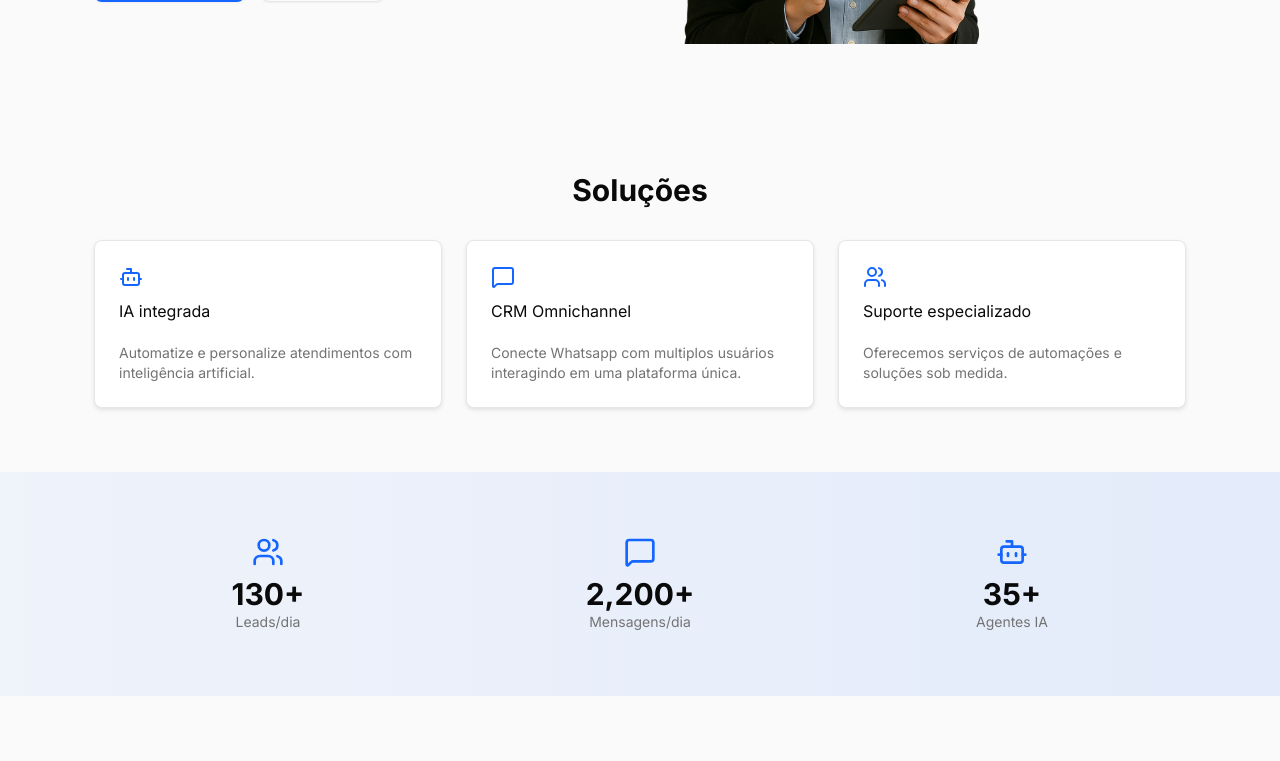
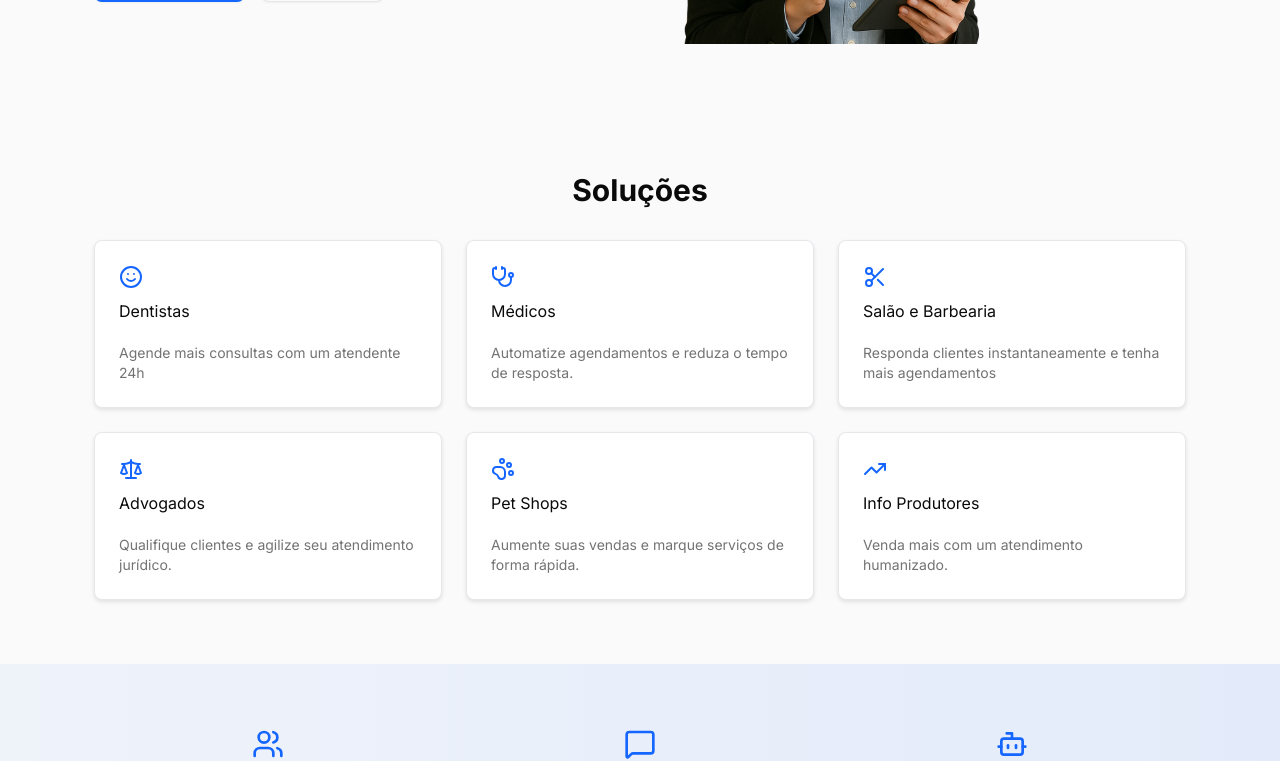
Before and after one commit to Evoluke/agent-plugandplay, a Next.js app: page / in a window 1280 px wide. Shown: the part 441-1202 px from the top of the page. Built offline with nearby package versions, Linux system fonts and the light colour scheme; no server answers.

Commit message:
feat: list target segments on landing solutions

```diff
--- a/components/landing/Features.tsx
+++ b/components/landing/Features.tsx
@@ -2,24 +2,45 @@
 
 import { useEffect, useRef } from "react";
 import { Card, CardHeader, CardTitle, CardContent } from "@/components/ui/card";
-import { Bot, MessageSquare, Users } from "lucide-react";
+import {
+  Smile,
+  Stethoscope,
+  Scissors,
+  Scale,
+  PawPrint,
+  TrendingUp,
+} from "lucide-react";
 
 const items = [
   {
-    title: "IA integrada",
-    description:
-      "Automatize e personalize atendimentos com inteligência artificial.",
-    icon: Bot,
+    title: "Dentistas",
+    description: "Agende mais consultas com um atendente 24h",
+    icon: Smile,
   },
   {
-    title: "CRM Omnichannel",
-    description: "Conecte Whatsapp com multiplos usuários interagindo em uma plataforma única.",
-    icon: MessageSquare,
+    title: "Médicos",
+    description: "Automatize agendamentos e reduza o tempo de resposta.",
+    icon: Stethoscope,
   },
   {
-    title: "Suporte especializado",
-    description: "Oferecemos serviços de automações e soluções sob medida.",
-    icon: Users,
+    title: "Salão e Barbearia",
+    description: "Responda clientes instantaneamente e tenha mais agendamentos",
+    icon: Scissors,
+  },
+  {
+    title: "Advogados",
+    description: "Qualifique clientes e agilize seu atendimento jurídico.",
+    icon: Scale,
+  },
+  {
+    title: "Pet Shops",
+    description: "Aumente suas vendas e marque serviços de forma rápida.",
+    icon: PawPrint,
+  },
+  {
+    title: "Info Produtores",
+    description: "Venda mais com um atendimento humanizado.",
+    icon: TrendingUp,
   },
 ];
 
```
